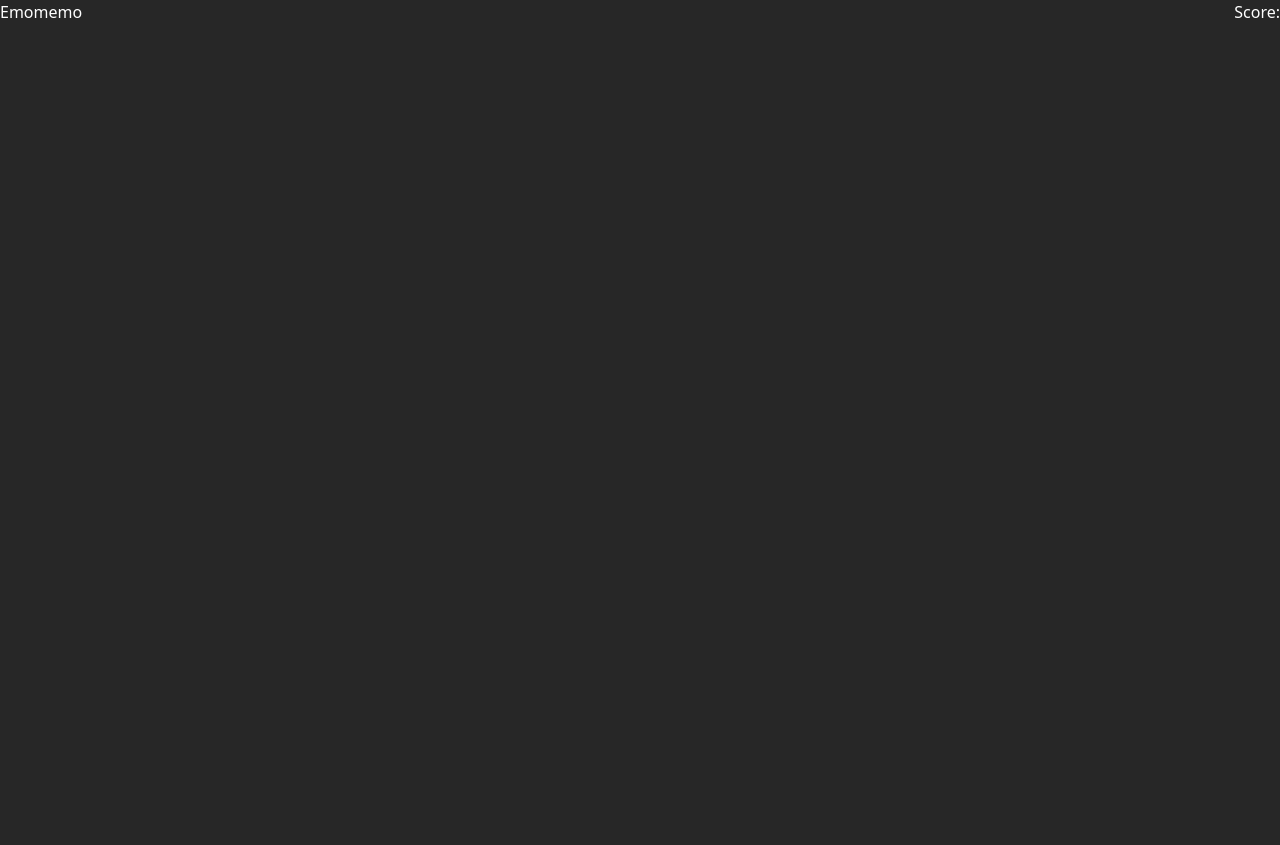
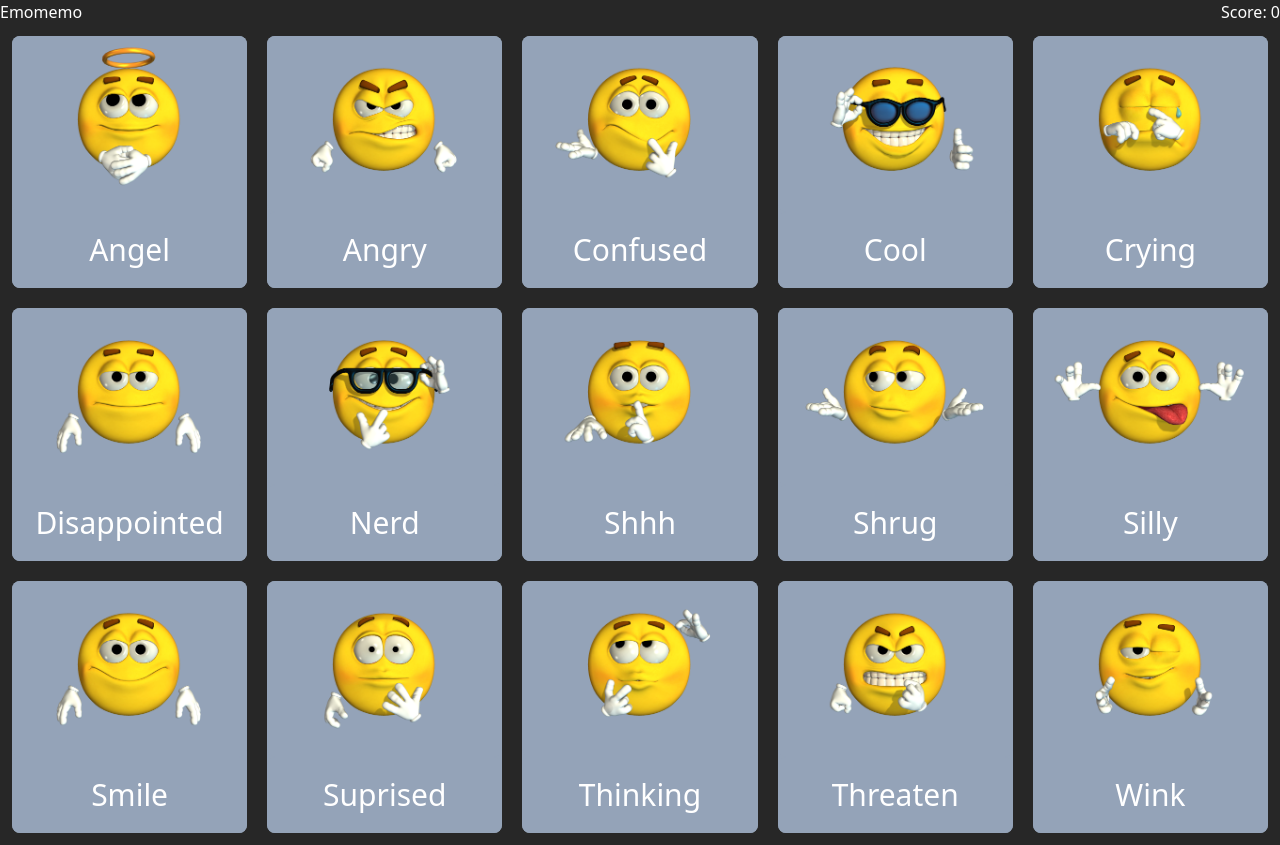
Before and after one commit to alex-nemeth/emomemo, a React (Vite) app: page / in a window 1280 px wide. Before the commit the page ends 800 px from the top, so only its background shows below. Built offline with nearby package versions, Linux system fonts and the light colour scheme.

Commit message:
Game component, onClick increments main state

```diff
--- a/src/App.tsx
+++ b/src/App.tsx
@@ -1,14 +1,18 @@
 import { useState } from "react";
 import Header from "./components/Header";
+import Game from "./components/Game";
 
-function App() {
-    const [count, setCount] = useState(0);
+export default function App() {
+    const [score, setScore] = useState(0);
+
+    function incrementScore(): void {
+        setScore((prevScore) => prevScore + 1);
+    }
 
     return (
         <>
-            <Header />
+            <Header score={score} />
+            <Game onPress={() => incrementScore()} />
         </>
     );
 }
-
-export default App;
--- /dev/null
+++ b/src/components/Game.tsx
@@ -0,0 +1,28 @@
+import React from "react";
+import data from "../data/cardData";
+import { GameProps } from "../interfaces/Props";
+
+export default function Game({ onPress }: GameProps) {
+    function renderCards() {
+        return data.map((image) => (
+            <div
+                className="flex flex-wrap items-center max-h-35 rounded-lg bg-slate-400"
+                onClick={onPress}
+            >
+                <img
+                    className="bg-inherit rounded-lg"
+                    src={image.img}
+                    alt={image.name}
+                />
+                <h3 className="bg-inherit w-full text-center text-md sm:text-lg md:text-xl lg:text-3xl py-5 rounded-lg">
+                    {image.name}
+                </h3>
+            </div>
+        ));
+    }
+    return (
+        <div className="grid grid-cols-3 gap-5 sm:grid-cols-5 p-3 max-h-90">
+            {renderCards()}
+        </div>
+    );
+}
```
